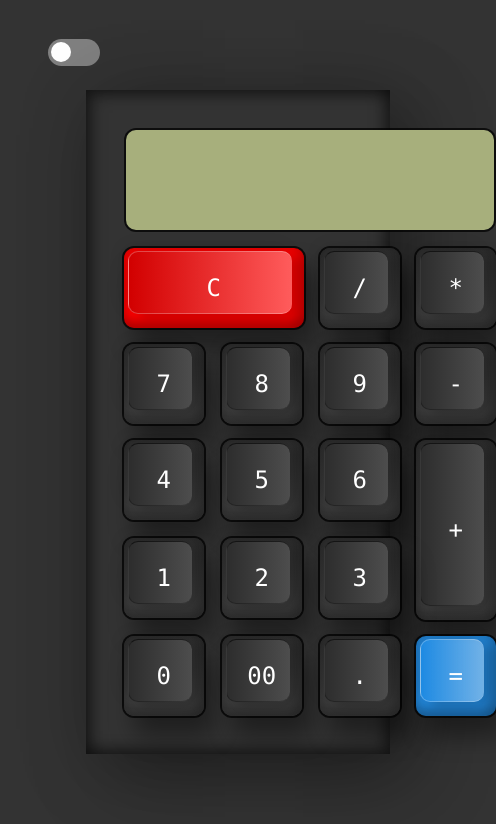
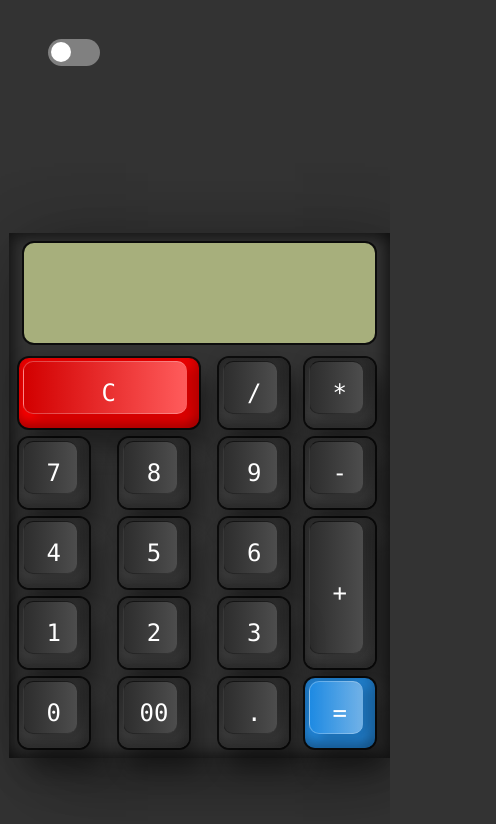
Before and after one commit to J0A0Pedro/calculator, a plain HTML site: page index.html in a window 390 px wide. Shown: the whole page, 496 px wide, since content can reach past the window. Drawn offline with Linux system fonts and the light colour scheme.

Commit message:
Update style.css

```diff
--- a/styles/style.css
+++ b/styles/style.css
@@ -215,3 +215,78 @@ input:checked + label::after{
 label:active::after{
     width:45px;
 }
+
+
+
+
+
+
+@media (max-width: 650px){
+    .container{
+       min-width: 200px;
+       min-height: 200px;
+       padding: 30px 15px 15px;
+       margin:0;
+    }
+
+    .pos{
+        width:10px;
+        height:990px;
+        margin-top:0px;
+    }
+
+
+
+    .calculator span{
+        width:70px;
+        height:70px;
+        margin:8px;
+    }
+
+
+    .calculator .plus{
+        grid-row: span 2;
+        height: 170px;
+    }
+}
+
+
+
+
+
+
+
+
+
+
+@media (max-width: 400px){
+    .container{
+        margin:0;
+        min-width: 100px;
+        min-height: 100px;
+        padding: 10px 5px 5px;
+    }
+
+    .pos{
+        width:10px;
+        height:990px;
+        margin-top:0px;
+    }
+
+
+
+    .calculator span{
+        width:70px;
+        height:70px;
+        margin:5px;
+
+        font-weight: 300;
+        border-radius: 10px;
+    }
+
+
+    .calculator .plus{
+        grid-row: span 2;
+        height: 150px;
+    }
+}
```
